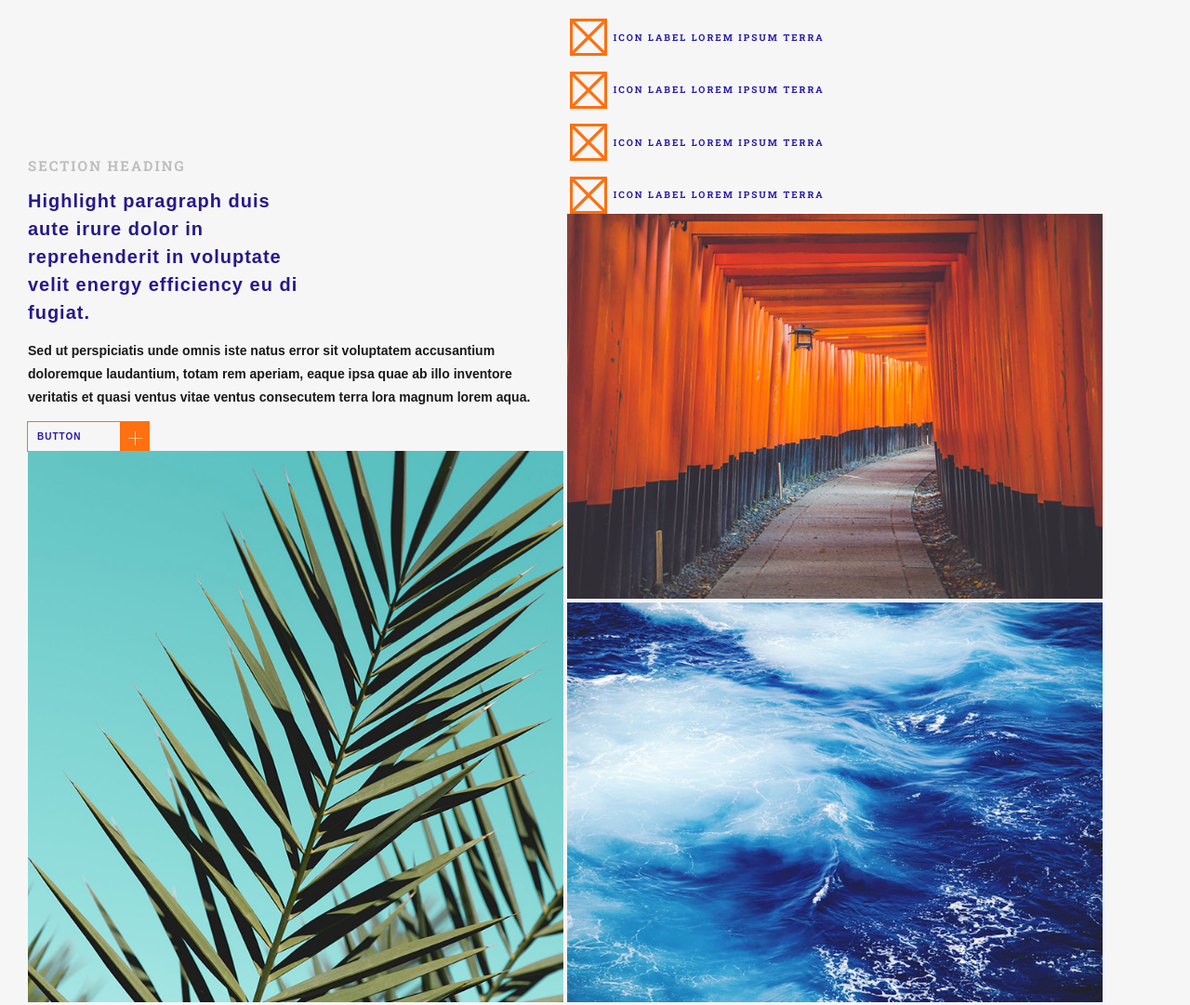
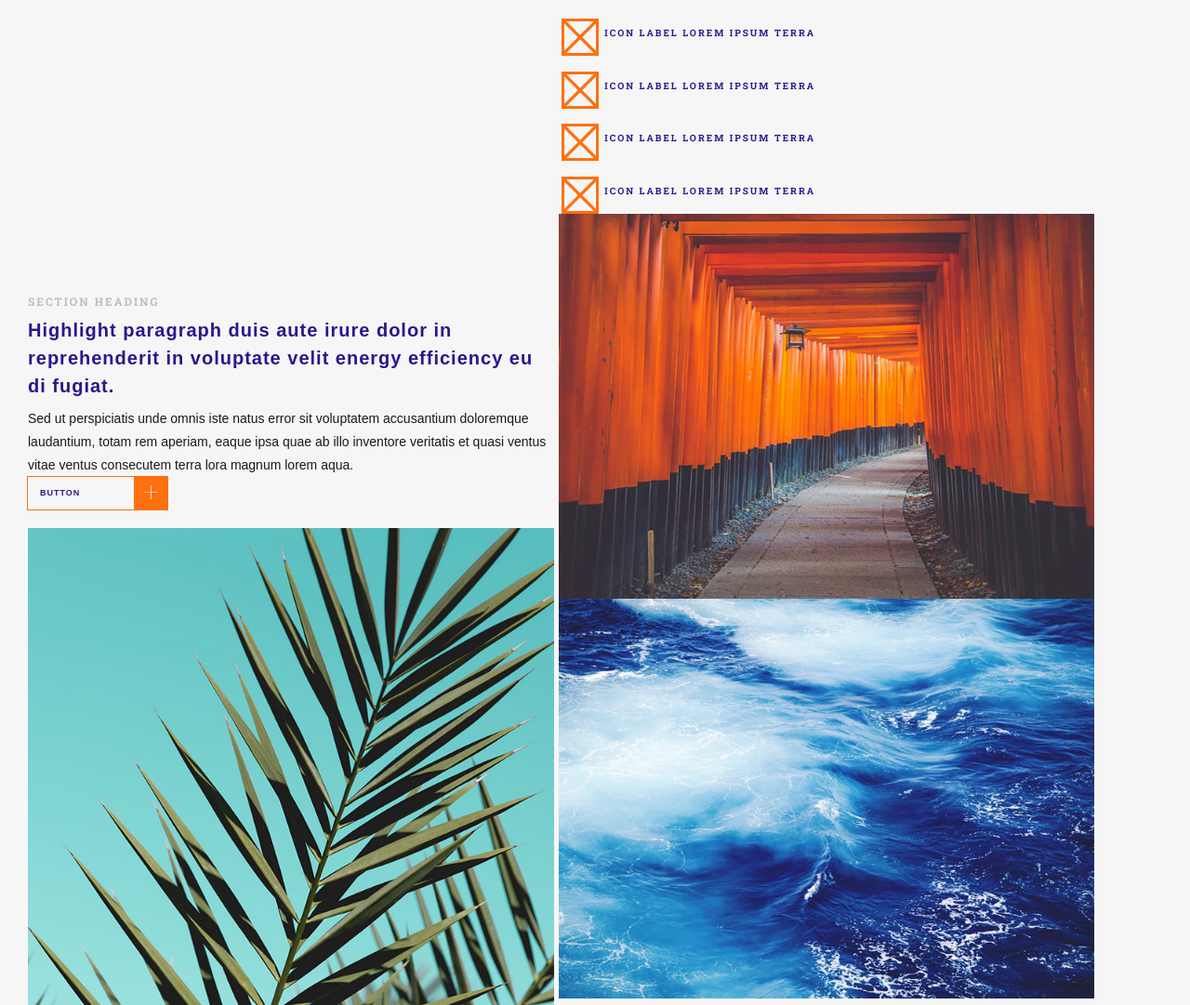
Before and after one commit to erinbelot/chromatix-test, a plain HTML site: page index.html in a window 1280 px wide. Shown: the top 1081 px of the page at 93% size. Drawn offline with nearby package versions, Linux system fonts and the light colour scheme; a web font is replaced by a local one.

Commit message:
pretty much margins and fine detailing to go

```diff
--- a/index.html
+++ b/index.html
@@ -5,49 +5,50 @@
     <meta name="viewport" content="width=device-width, initial-scale=1.0">
     <meta http-equiv="X-UA-Compatible" content="ie=edge">
     <title>Chromatix Test</title>
-     <!-- <script src="https://code.jquery.com/jquery-3.2.1.slim.min.js" integrity="sha384-KJ3o2DKtIkvYIK3UENzmM7KCkRr/rE9/Qpg6aAZGJwFDMVNA/GpGFF93hXpG5KkN" crossorigin="anonymous" defer></script>
+     <script src="https://code.jquery.com/jquery-3.2.1.slim.min.js" integrity="sha384-KJ3o2DKtIkvYIK3UENzmM7KCkRr/rE9/Qpg6aAZGJwFDMVNA/GpGFF93hXpG5KkN" crossorigin="anonymous" defer></script>
     <script src="https://cdnjs.cloudflare.com/ajax/libs/popper.js/1.12.9/umd/popper.min.js" integrity="sha384-ApNbgh9B+Y1QKtv3Rn7W3mgPxhU9K/ScQsAP7hUibX39j7fakFPskvXusvfa0b4Q" crossorigin="anonymous" defer></script>
     <script src="https://maxcdn.bootstrapcdn.com/bootstrap/4.0.0/js/bootstrap.min.js" integrity="sha384-JZR6Spejh4U02d8jOt6vLEHfe/JQGiRRSQQxSfFWpi1MquVdAyjUar5+76PVCmYl" crossorigin="anonymous" defer></script>
-    <link rel="stylesheet" href="https://maxcdn.bootstrapcdn.com/bootstrap/4.0.0/css/bootstrap.min.css" integrity="sha384-Gn5384xqQ1aoWXA+058RXPxPg6fy4IWvTNh0E263XmFcJlSAwiGgFAW/dAiS6JXm" crossorigin="anonymous">  -->
+    <link rel="stylesheet" href="https://maxcdn.bootstrapcdn.com/bootstrap/4.0.0/css/bootstrap.min.css" integrity="sha384-Gn5384xqQ1aoWXA+058RXPxPg6fy4IWvTNh0E263XmFcJlSAwiGgFAW/dAiS6JXm" crossorigin="anonymous">
 
     <link href="https://fonts.googleapis.com/css?family=Roboto+Slab:400,700|Muli:900,600" rel="stylesheet">
     <link rel="stylesheet" type="text/css" href="styling.css">
 
 </head>
 <body>
-    <div class="panel" id="page">
-        <div class="heading-wrapper">
-            <div class="section-heading" id="section-heading">
-                <h2 > SECTION HEADING </h2>
+    <div class="panel">
+        <div class="heading-wrapper" id="more-weight-than-bootstrap">
+            <div class="section-heading" >
+                <h2 id="title"> SECTION HEADING </h2>
             </div>
-            <div class="blue-paragraph">
-                <h1>
+            <div>
+                <h2 id="blue-paragraph">
                     Highlight paragraph duis aute irure dolor in
                     reprehenderit in voluptate velit energy efficiency eu
                     di fugiat.
-                </h1>
+                </h2>
             </div>
             <div class="black-paragraph">
-                <h3>
                 Sed ut perspiciatis unde omnis iste natus error
                 sit voluptatem accusantium doloremque laudantium,
                 totam rem aperiam, eaque ipsa quae ab illo inventore
                 veritatis et quasi ventus vitae ventus consecutem terra
                 lora magnum lorem aqua.
-                </h3>
             </div>
-            <div class ="button-wrapper">
+            <div class="button-wrapper">
                 <div class="info">
-                    <p class="some-button">BUTTON</p>
+                    <div id="some-button">BUTTON</div>
                 </div>
-                <div class ="icon-box">
-                    <div class ="icon">
+                <div class="icon-box">
+                    <div class="icon">
                         <img src="./assets/plus.svg" alt="Plus sign" style="width:15px;height:15px;">
                     </div>
                 </div>
             </div>
+            <div id="show">
                 <img class="image-leaves" src="./assets/image-leaves.png" alt="Picture of leaves">
             </div>
+        </div>
+
         <div class="list-total-wrapper">
             <div class="list-wrapper">
                 <div class="flex-child">
@@ -67,8 +68,12 @@
                     <h3 class="clip-2">ICON LABEL LOREM IPSUM TERRA</h3>
                 </div>
             </div>
+            <div id="show">
                 <img class="image-foxgates" src="./assets/image-foxgates.png" alt="Picture of foxgates">
-            <img class="image-ocean" src="./assets/image-ocean.png" alt="Picture of ocean">
+            </div>
+            <div id="show">
+                <img class="one" src="./assets/image-ocean.png" alt="Picture of ocean">
+            </div>
 
         </div>
 
@@ -91,28 +96,19 @@
                         <img class="d-block w-100" src="./assets/image-ocean.png" alt="Third slide">
                     </div>
                 </div>
-                <!-- <a class="carousel-control-prev" href="#carouselExampleIndicators" role="button" data-slide="prev">
-                    <span class="carousel-control-prev-icon" aria-hidden="true"></span>
-                    <span class="sr-only">Previous</span>
-                </a>
-                <a class="carousel-control-next" href="#carouselExampleIndicators" role="button" data-slide="next">
-                    <span class="carousel-control-next-icon" aria-hidden="true"></span>
-                    <span class="sr-only">Next</span>
-                </a> -->
             </div>
         </div>
-
-        <div class ="button-wrapper">
+        <div class="button-wrapper">
                 <div class="info">
-                    <p class="some-button">BUTTON</p>
+                    <div id="some-button">BUTTON</div>
                 </div>
-                <div class ="icon-box">
-                    <div class ="icon">
+                <div class="icon-box">
+                    <div class="icon">
                         <img src="./assets/plus.svg" alt="Plus sign" style="width:15px;height:15px;">
                     </div>
                 </div>
             </div>
-        </div>
+
     </div>
 
 </body>
--- a/styling.css
+++ b/styling.css
@@ -17,68 +17,76 @@ body {
     height: 20em;
 }
 
-.section-heading {
+#title {
+    font-size: 15px;
+}
+
+#title {
     color: #bebebe;
     font-family: 'Roboto Slab', serif;
-    font-weight: 400;
+    font-weight: 600;
     /* media query */
-    font-size: 8px;
+    font-size: 12px;
     letter-spacing: 2px;
 }
 
-.blue-paragraph {
+#blue-paragraph {
     color: #27198C;
     font-family: 'Muli', sans-serif;
     font-weight: 900;
     /* media query */
     line-height: 30px;
-    font-size: 62.5%;
+    font-size: 20px;
     letter-spacing: 1px;
 }
 
 .black-paragraph {
     color: #191919;
     font-family: 'Muli', sans-serif;
-    /* media query */
+
     line-height: 25px;
-    font-size:  12px;
+    font-size:  14px;
+    font-weight: 400;
 }
 
-h3 {
-    font-weight: 600;
-}
-
-.button-wrapper{
+.button-wrapper {
     display:flex;
     justify-content: left;
+    align-items: center;
+    margin-bottom: 20px;
 }
 
 .info {
+    display: flex;
+    align-items: center;
     background-color: #f6f6f6;
     outline: 1px solid #FE7010;
-    width: 100px;
-}
-
-.some-button {
-    color: #2719AC;
+    width: 115px;
+    height: 35px;
+    color: #27198C;
     font-family: 'Muli', sans-serif;
     font-weight: 900;
     letter-spacing: 1px;
-    font-size: 10px;
-    padding-left: 10px;
+    font-size: 9px;
+    padding-left: 13px;
+}
+
+#some-button {
+    /* padding-top: 5px; */
 }
 
 .icon {
   display: flex;
   justify-content: center;
   align-items: center;
-  padding-top: 10px;
+  padding-top: 9px;
 }
 
 .icon-box {
     background-color: #FE7010;
     outline: 1px solid #FE7010;
-    width: 30px;
+    width: 35px;
+    height: 35px;
 }
 
 .placeholder-wrapper {
@@ -97,11 +105,11 @@ h3 {
 }
 
 .list-wrapper h3 {
-    color: #2719AC;
+    color: #27198C;
     font-family: 'Roboto Slab', serif;
-    font-weight: 400;
+    font-weight: 600;
     /* media query */
-    font-size: 9px;
+    font-size: 10px;
     letter-spacing: 2px;
 }
 
@@ -142,11 +150,15 @@ li {
         padding-left: 10px;
     }
 
+    #show img {
+        width: 100%;
+    }
+
     .section-heading {
         font-size: 10px;
         letter-spacing: 2px;
         /* font-weight: normal; not working */
-        padding-top: 20px;
+        /* padding-top: 20px; */
 
     }
 
@@ -195,13 +207,13 @@ li {
         width: 45vw;
     }
 
-    .panel img {
+    .image-leaves, .image-foxgates, .image-ocean {
         width: 45vw;
     }
 }
 
 @media screen and (max-width: 768px) {
-    .panel img {
+     .panel #show {
         display: none;
     }
 }
```
Lines whose indentation alone changed are shown as unchanged.
